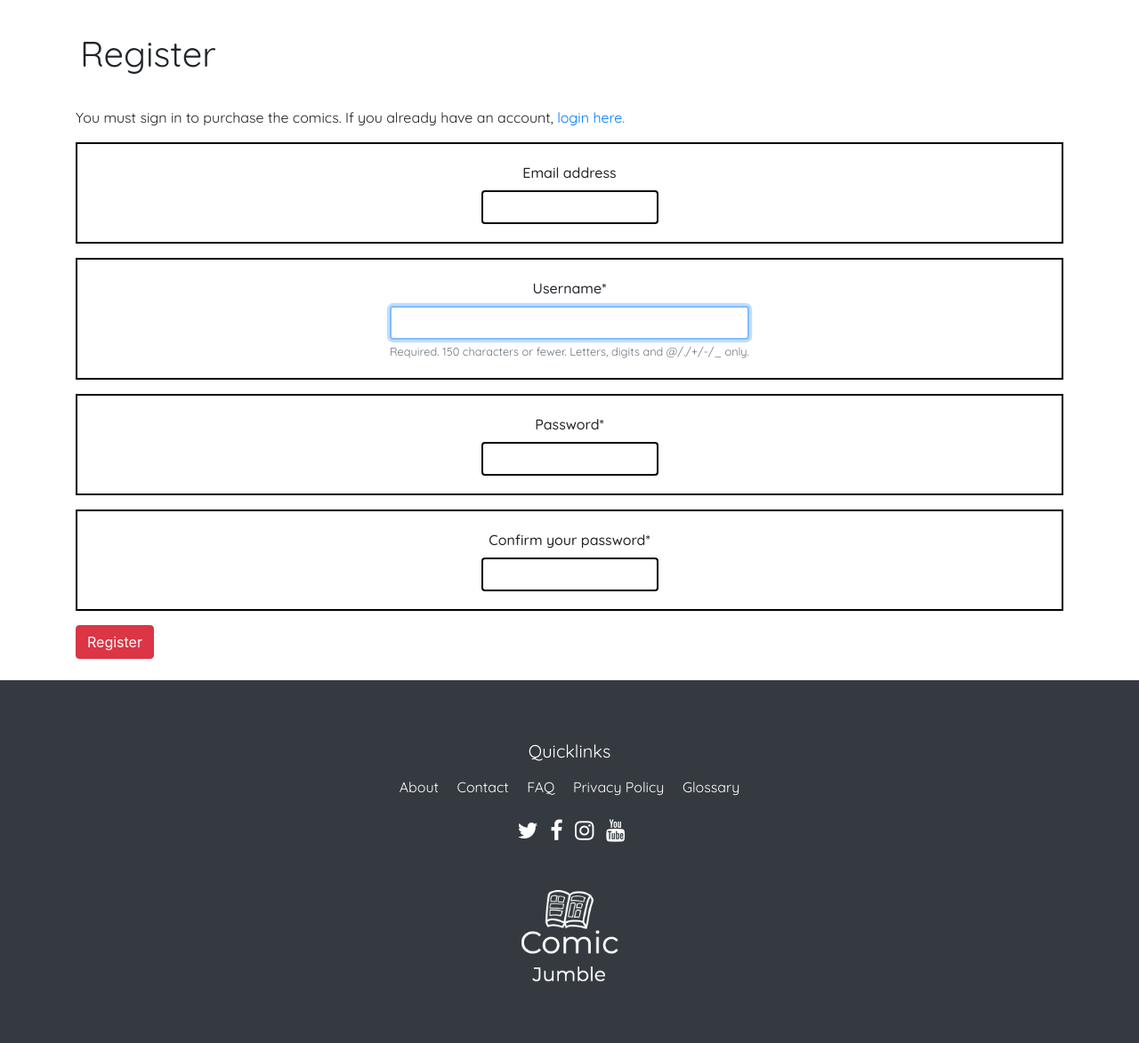
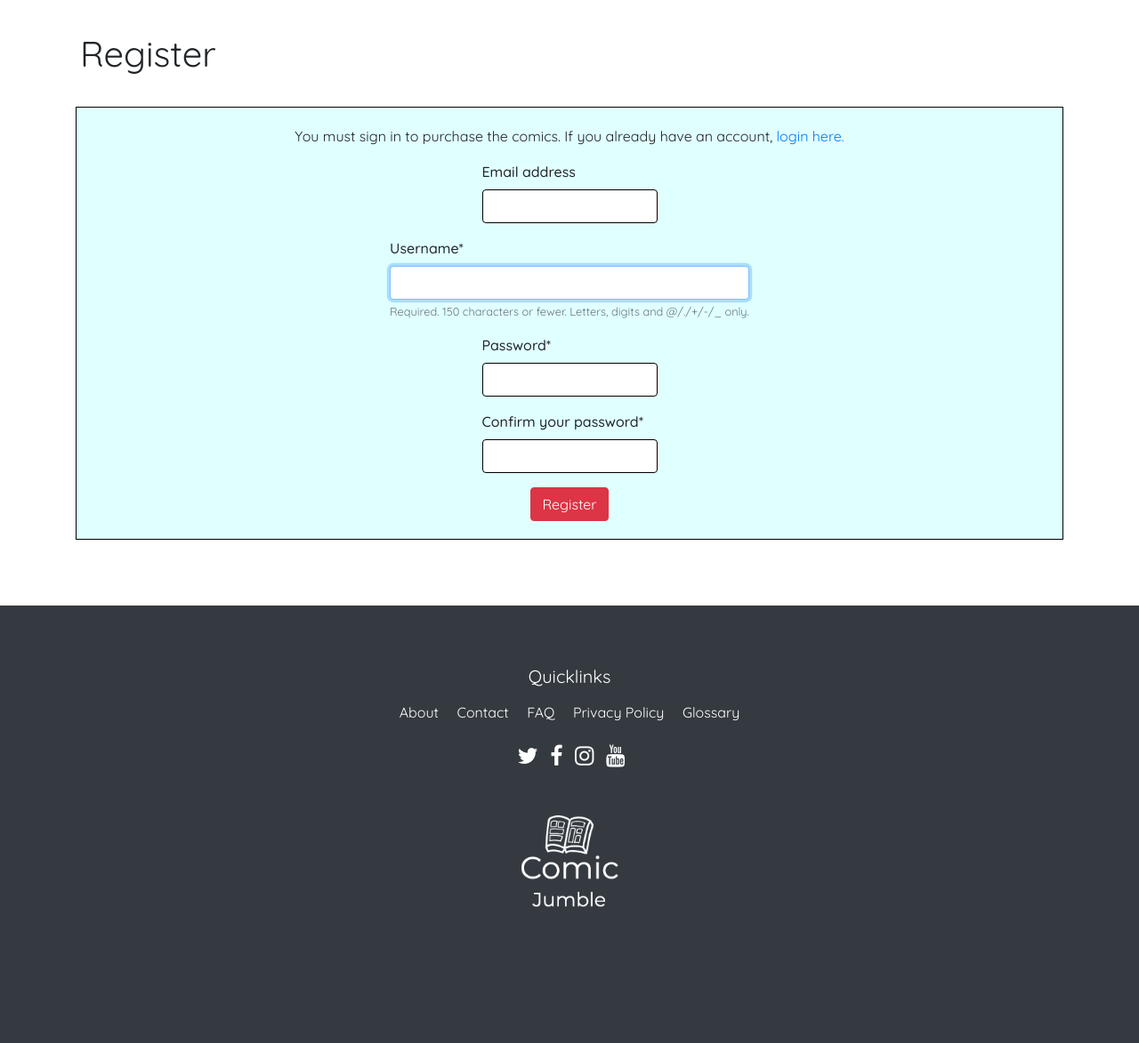
Before and after one commit to Code-Institute-Submissions/milestone4-mycomicjumble, a Django app: page /accounts/register/ in a window 1280 px wide. Shown: the part 56-1229 px from the top of the page at 89% size. After the commit the page ends 1076 px from the top, so only its background shows below. Run offline with Django 3.2, Linux system fonts and the light colour scheme; some libraries are stand-ins or nearby versions.

Commit message:
Decrease border weight, change class for crispy

```diff
--- a/static/css/custom.css
+++ b/static/css/custom.css
@@ -38,7 +38,7 @@ body {
   max-width: 18rem;
   margin: 20px 20px;
   background-color: #e0ffff;
-  border: solid 3px black;
+  border: solid 1px black;
 }
 
 .card-title {
@@ -67,16 +67,17 @@ p.card-text {
   align-items: center;
 }
 
-.form-group {
+.outer-form {
   font-family: "Quicksand", sans-serif;
   font-weight: 500;
-  border: solid 2px black;
+  border: solid 1px black;
   padding: 20px;
   display: flex;
   flex-direction: column;
   justify-content: center;
   align-items: center;
-  background-color: white;
+  background-color: #e0ffff;
+  margin-bottom: 50px;
 }
 
 .helptext {
@@ -169,7 +170,7 @@ h1 {
 }
 
 .form-control {
-  border: 2px solid black;
+  border: 1px solid black;
 }
 
 .breadcrumb {
```
